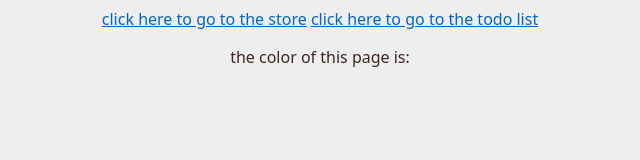
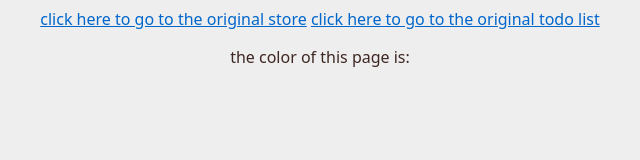
Before and after one commit to 3n3sa/messingabout, a plain HTML site: page index.html in a window 1280 px wide. Shown: the top 160 px of the page, without its empty margins (320-960 px from the left). Drawn offline with Linux system fonts and the light colour scheme.

```diff
--- a/index.html
+++ b/index.html
@@ -6,8 +6,8 @@
         <title>js</title>
         <link href="styles.css" rel="stylesheet" type="text/css"/>
     </head>
-        <a href="store.html">click here to go to the store</a>
-        <a href="todo.html">click here to go to the todo list</a>
+        <a href="store.html">click here to go to the original store</a>
+        <a href="todo.html">click here to go to the original todo list</a>
         <p id="showcolor">the color of this page is: </p>
 
         <h1>hello</h1>
```
Also changed, not shown: improvingcode/cscript.js (deleted), improvingcode/cstore.html (deleted), improvingcode/cstyles.css (deleted).
